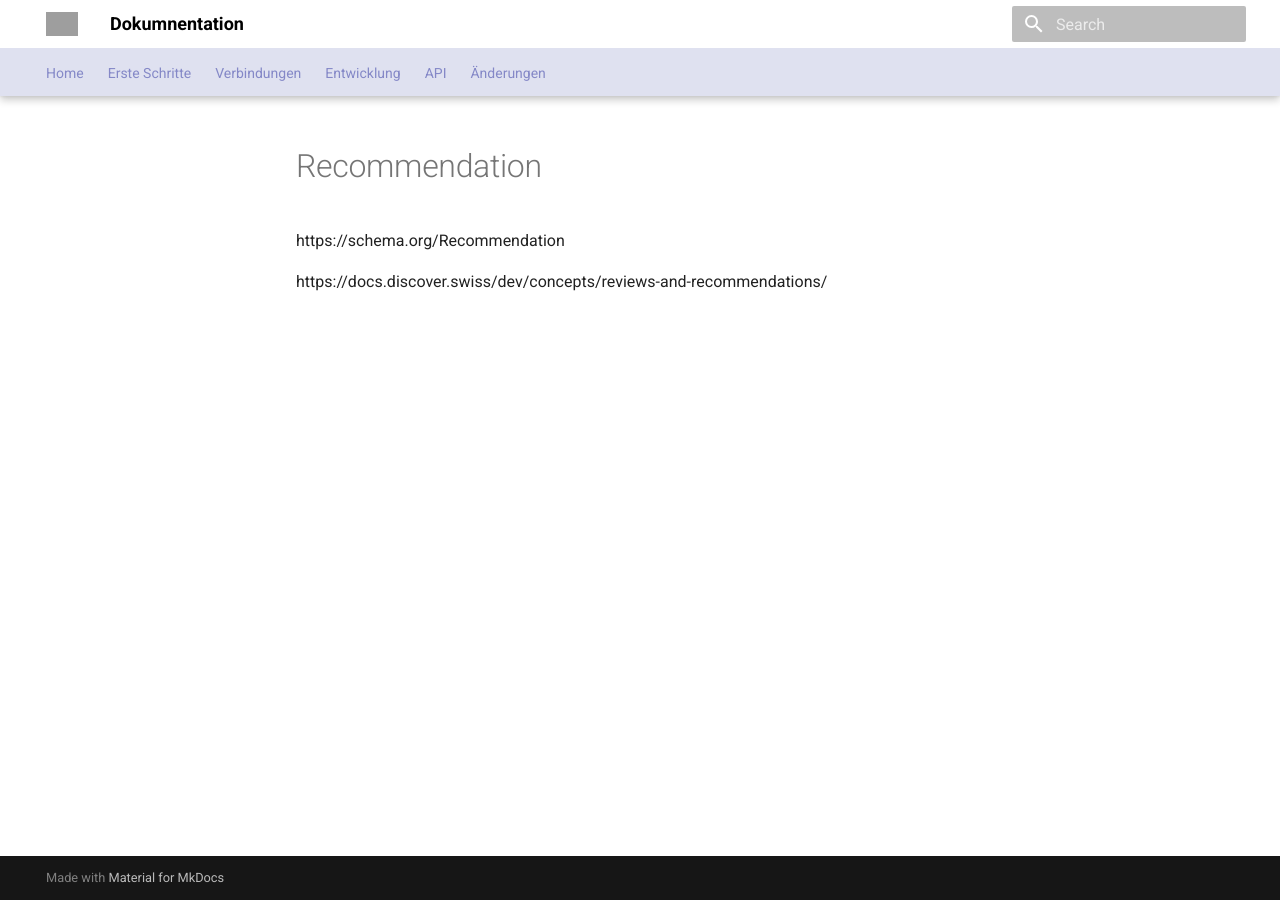
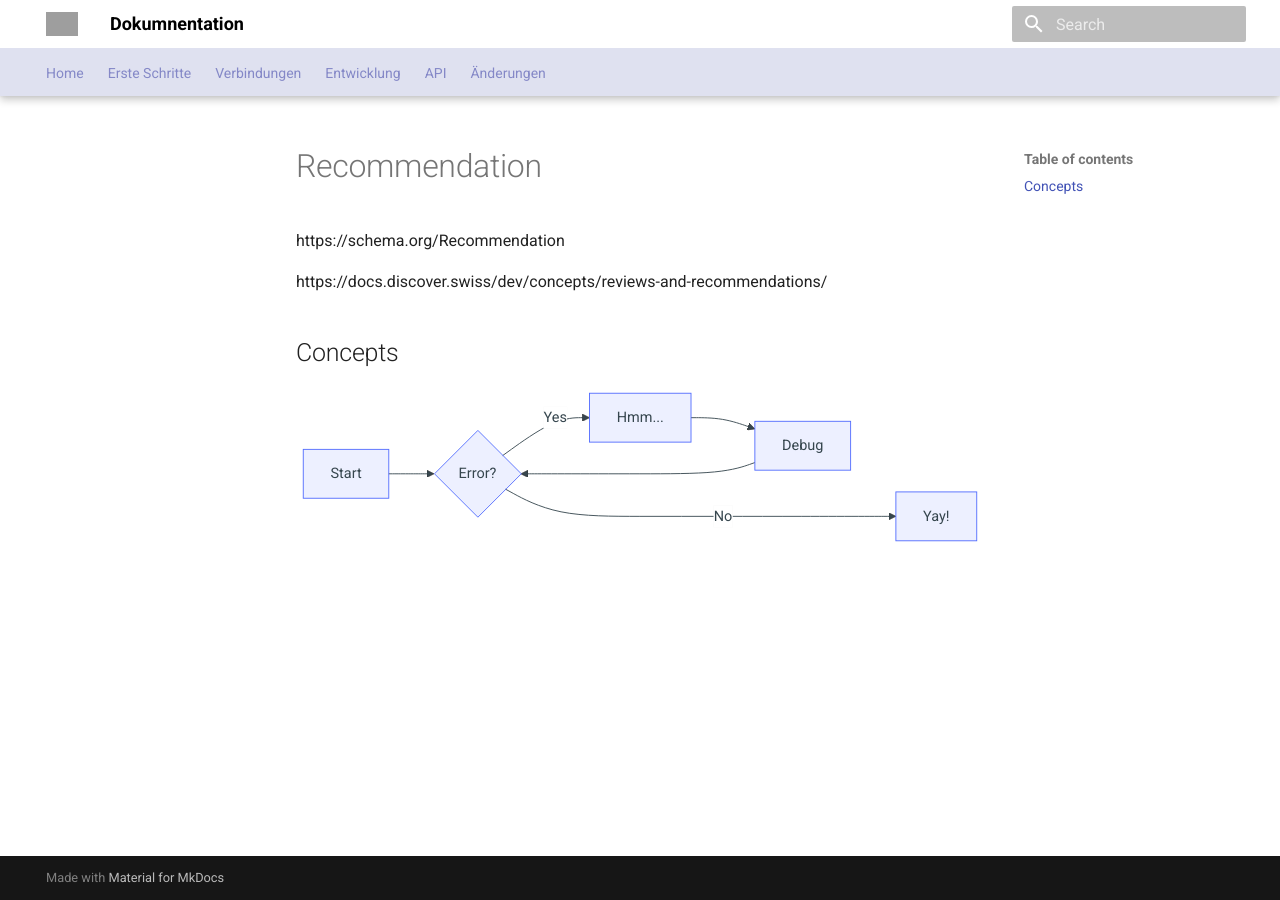
Before and after one commit to tsolenthaler/docs.contentdesk.io, an MkDocs documentation site: the page built from docs/dev/dataschema/types/Recommendation.md, in a window 1280 px wide. Built offline with MkDocs 1.6.1 and Material for MkDocs 9.7.7, drawn with Linux system fonts in a browser that asks for light colours; some of the changed lines change nothing that is shown; grey boxes are pictures that could not be loaded.

````diff
--- a/docs/dev/dataschema/types/Recommendation.md
+++ b/docs/dev/dataschema/types/Recommendation.md
@@ -3,3 +3,15 @@
 https://schema.org/Recommendation
 
 https://docs.discover.swiss/dev/concepts/reviews-and-recommendations/
+
+
+## Concepts
+
+``` mermaid
+graph LR
+  A[Start] --> B{Error?};
+  B -->|Yes| C[Hmm...];
+  C --> D[Debug];
+  D --> B;
+  B ---->|No| E[Yay!];
+```
````
